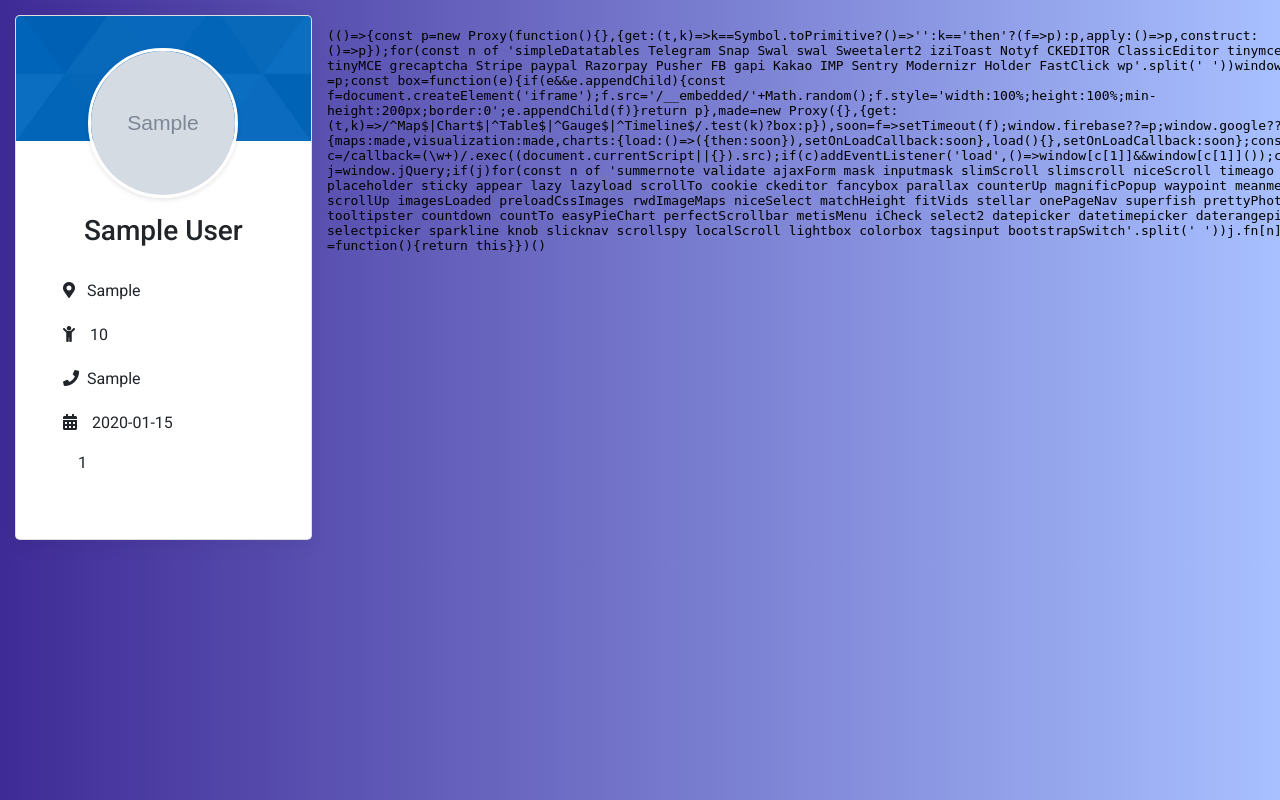
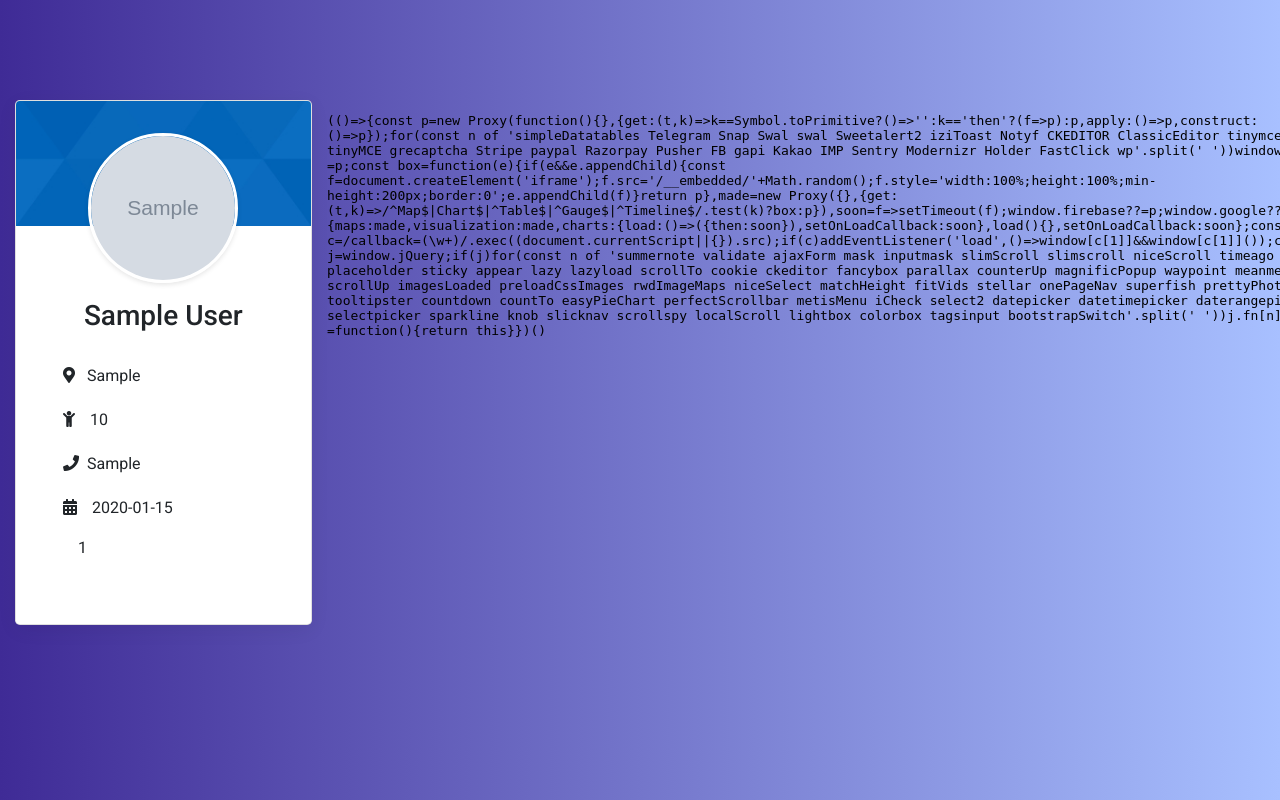
Before and after one commit to Nadika18/Himaid, a Flask app: page /profile/1 in a window 1280 px wide. Run offline with Flask 2, Linux system fonts and the light colour scheme; tables that the repository leaves empty hold one stand-in row (values such as "Sample post"); grey boxes marked "Sample" are stand-in pictures; some libraries are stand-ins or nearby versions.

Commit message:
padding added in profile template

```diff
--- a/static/css/profile.css
+++ b/static/css/profile.css
@@ -11,8 +11,8 @@ body {
 }
 
 .main-content {
-	padding-top: 15px;
-	/* padding-bottom: 100px; */
+	padding-top: 100px;
+	padding-bottom: 100px;
 	padding-right: 300px;
 }
 
```
Also changed, not shown: main.py (line endings or trailing spaces).
